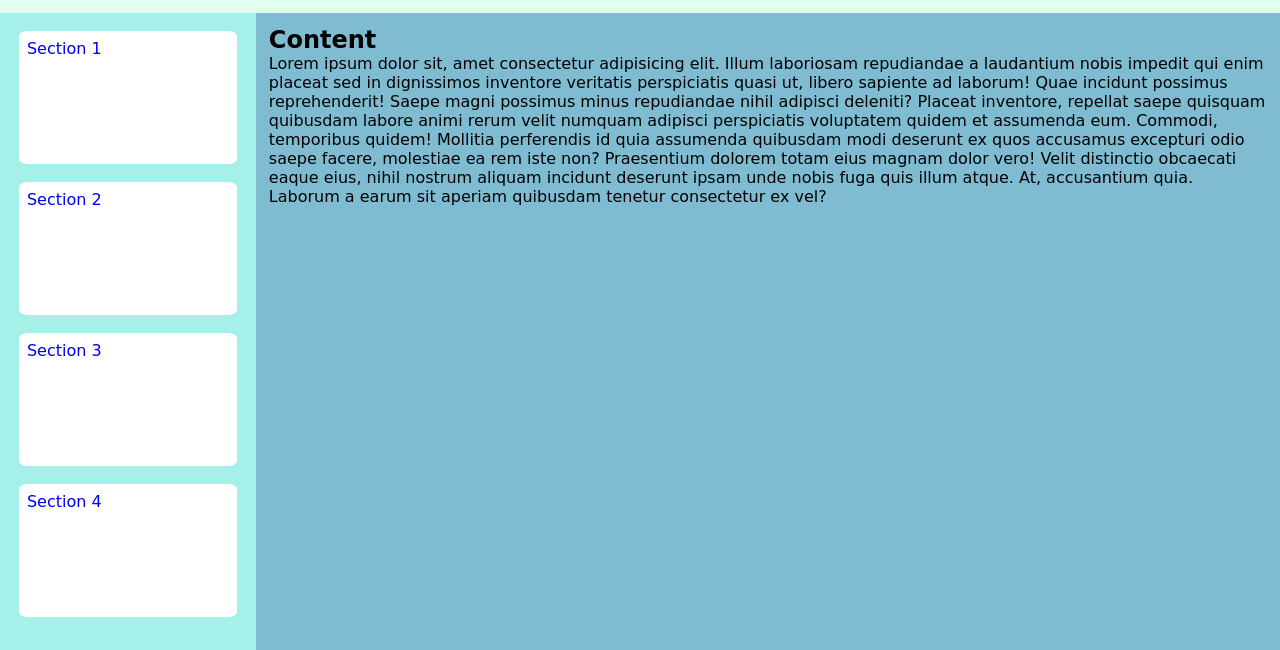
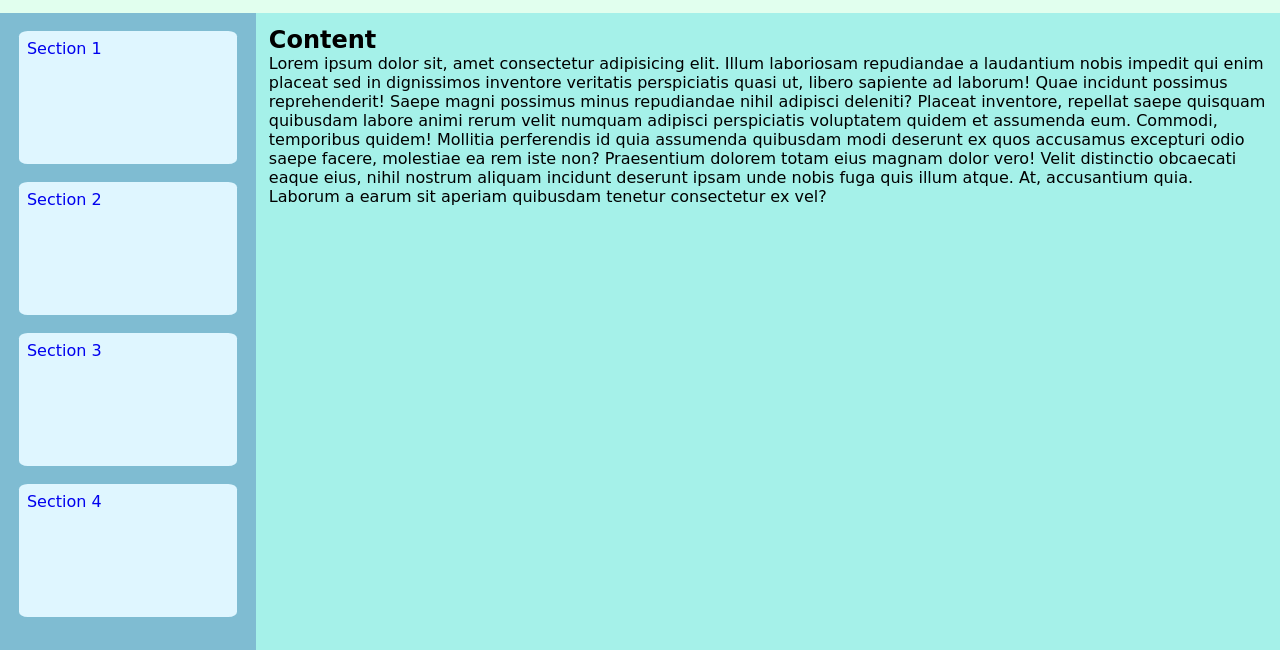
Before and after one commit to Aleclto7/Layout-1, a plain HTML site: page index.html in a window 1280 px wide. Shown: the part 35-685 px from the top of the page. Drawn offline with Linux system fonts and the light colour scheme; a web font is replaced by a local one.

Commit message:
Terminado el Main 'por ahora'

```diff
--- a/style.css
+++ b/style.css
@@ -40,14 +40,14 @@ main {
     height: 80%;
 }
 main .sidebar {
-    background-color: #A5F1E9;
+    background-color: #7FBCD2;
     display: inline-block;
     width: 20%;
     height: 80vh;
 }
 main .content {
+    background-color: #A5F1E9;
     position: absolute;
-    background-color: #7FBCD2;
     display: inline-block;
     width: 80vw;
     height: 80%;
@@ -56,7 +56,7 @@ main .content {
 section div {
     width: 85%;
     height: 20.8%;
-    background: white;
+    background: #DFF6FF;
     margin: 7% auto;
     padding: 3%;
     border-radius: 4%;
```
